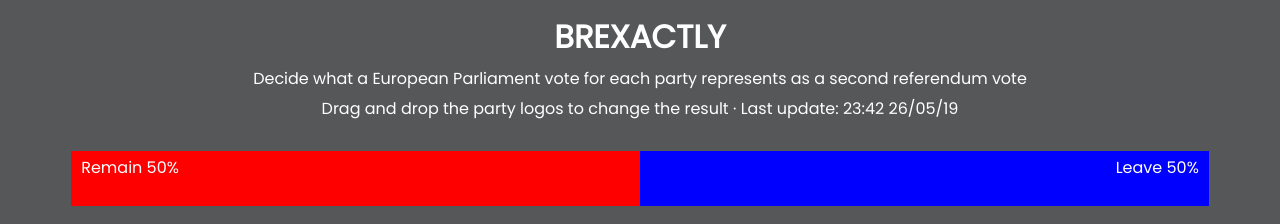
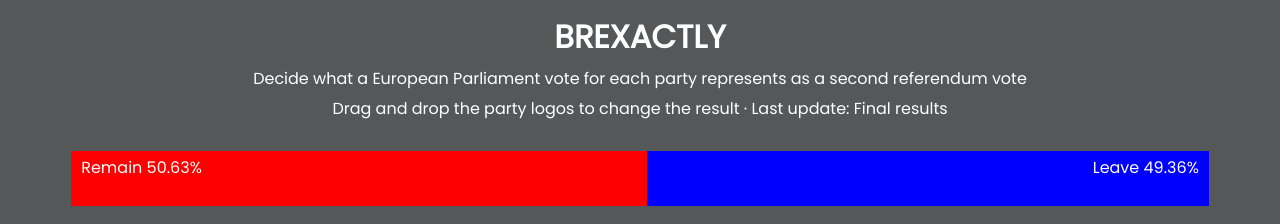
Before and after one commit to bird-ogd/brexactly, a plain HTML site: page index.html in a window 1280 px wide. Shown: the top 224 px of the page. Drawn offline with Linux system fonts and the light colour scheme.

Commit message:
Final results

```diff
--- a/index.html
+++ b/index.html
@@ -10,7 +10,7 @@
 <body>
   <h1>BREXACTLY</h1>
   <p>Decide what a European Parliament vote for each party represents as a second referendum vote</p>
-  <p>Drag and drop the party logos to change the result &middot; Last update: 23:42 26/05/19</p>
+  <p>Drag and drop the party logos to change the result &middot; Last update: Final results</p>
   <div id="bar">
     <div id="remain_bar"><div id="remain_text">Remain <span id="remain_perc"></span>%</div></div>
     <div id="leave_bar"><div id="leave_text">Leave <span id="leave_perc"></span>%</div></div>
--- a/script.js
+++ b/script.js
@@ -1,12 +1,12 @@
 var results = [
-  ["tory", 9],
-  ["labour", 14],
-  ["libdem", 20],
-  ["green", 12],
-  ["brexit", 32],
-  ["ukip", 3],
-  ["change", 3],
-  ["other", 7]
+  ["tory", 9.1],
+  ["labour", 14.1],
+  ["libdem", 20.3],
+  ["green", 12.1],
+  ["brexit", 31.6],
+  ["ukip", 3.3],
+  ["change", 3.4],
+  ["other", 6.1]
 ];
 
 function allowDrop(ev) {
```
